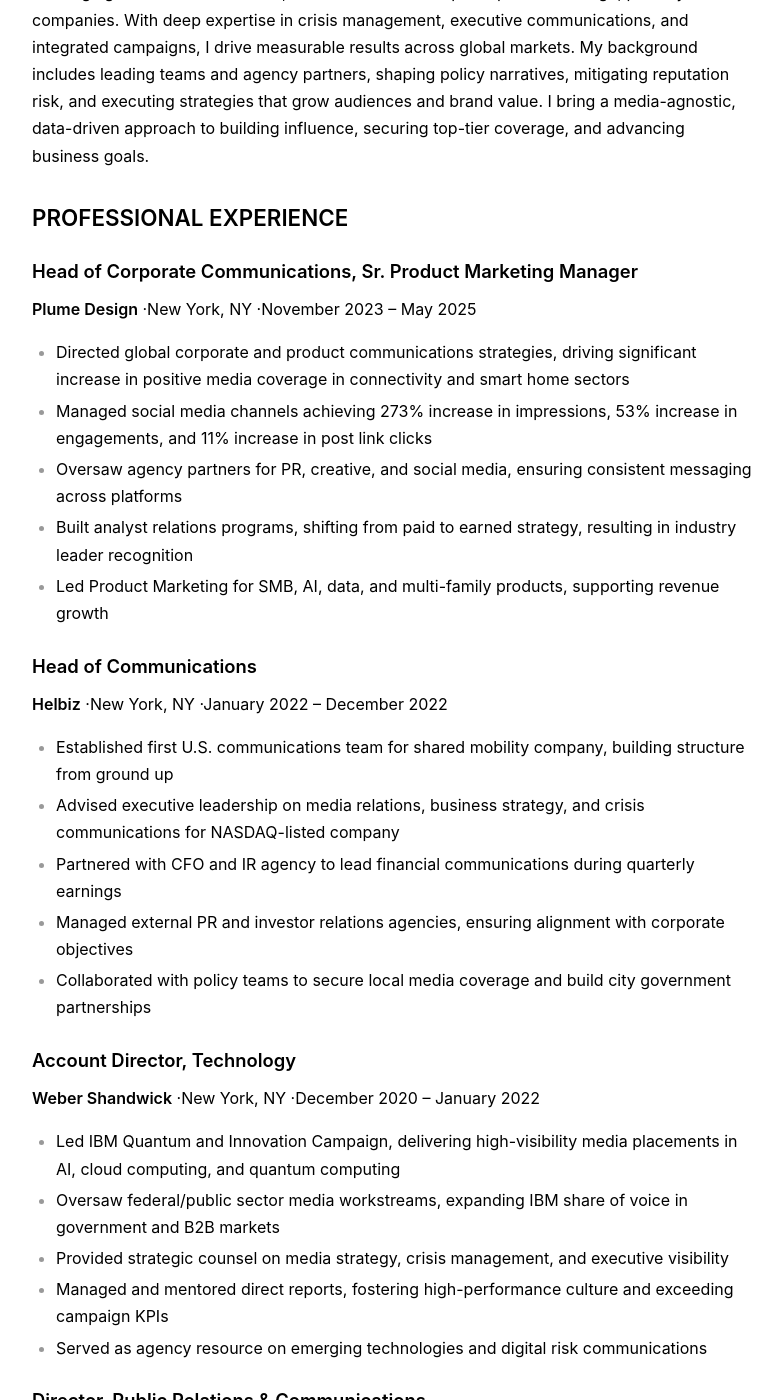
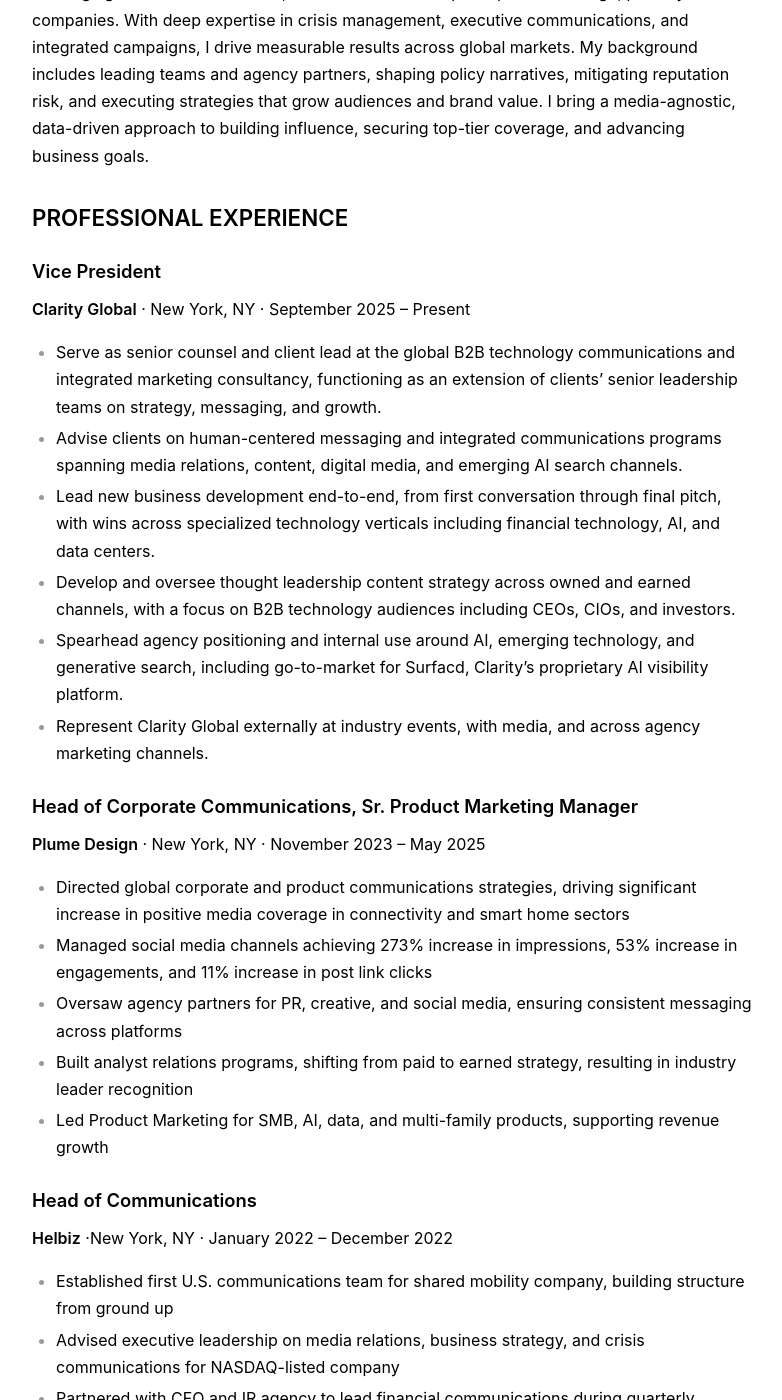
Before and after one commit to mattjrosenberg/mattjrosenberg.com, a Jekyll site: the page built from _notes/resume.md, in a window 1280 px wide and 1400 px high, scrolled down 852 px. Shown: the whole window, without its empty margins (118-900 px from the left). Built offline with Jekyll 4.4.1, drawn with Linux system fonts in a browser that asks for light colours; a script that is not in the unit is left out; some of the changed text lies outside the part shown.

Commit message:
vault backup: 2026-06-08 16:13:02

```diff
--- a/_notes/resume.md
+++ b/_notes/resume.md
@@ -14,10 +14,20 @@
 Experienced public relations and communications executive specializing in technology, policy, and media relations. I excel at translating complex tech products into clear, compelling messaging for diverse audiences, and have served as spokesperson for large, publicly traded companies. With deep expertise in crisis management, executive communications, and integrated campaigns, I drive measurable results across global markets. My background includes leading teams and agency partners, shaping policy narratives, mitigating reputation risk, and executing strategies that grow audiences and brand value. I bring a media-agnostic, data-driven approach to building influence, securing top-tier coverage, and advancing business goals.
 
 ## PROFESSIONAL EXPERIENCE
+### Vice President
+
+**Clarity Global** · New York, NY · September 2025 -- Present
+
+- Serve as senior counsel and client lead at the global B2B technology communications and integrated marketing consultancy, functioning as an extension of clients' senior leadership teams on strategy, messaging, and growth.
+- Advise clients on human-centered messaging and integrated communications programs spanning media relations, content, digital media, and emerging AI search channels.
+- Lead new business development end-to-end, from first conversation through final pitch, with wins across specialized technology verticals including financial technology, AI, and data centers.
+- Develop and oversee thought leadership content strategy across owned and earned channels, with a focus on B2B technology audiences including CEOs, CIOs, and investors.
+- Spearhead agency positioning and internal use around AI, emerging technology, and generative search, including go-to-market for Surfacd, Clarity's proprietary AI visibility platform.
+- Represent Clarity Global externally at industry events, with media, and across agency marketing channels.
 
 ### Head of Corporate Communications, Sr. Product Marketing Manager
 
-**Plume Design** ·New York, NY ·November 2023 -- May 2025
+**Plume Design** · New York, NY · November 2023 -- May 2025
 
 - Directed global corporate and product communications strategies, driving significant increase in positive media coverage in connectivity and smart home sectors
 - Managed social media channels achieving 273% increase in impressions, 53% increase in engagements, and 11% increase in post link clicks
@@ -27,7 +37,7 @@
 
 ### Head of Communications
 
-**Helbiz** ·New York, NY ·January 2022 -- December 2022
+**Helbiz** ·New York, NY · January 2022 -- December 2022
 
 - Established first U.S. communications team for shared mobility company, building structure from ground up
 - Advised executive leadership on media relations, business strategy, and crisis communications for NASDAQ-listed company
```
Also changed, not shown: other parts of _notes/resume.md (+1 -1 lines).
